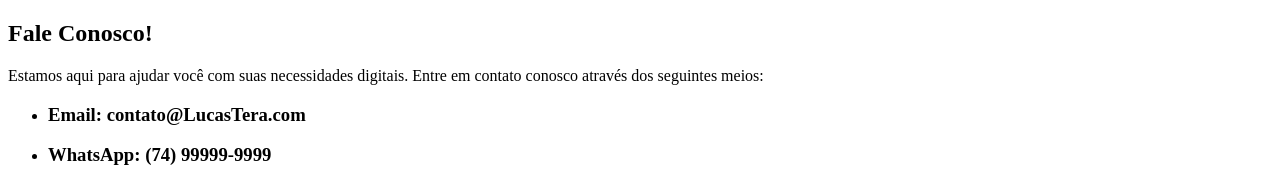
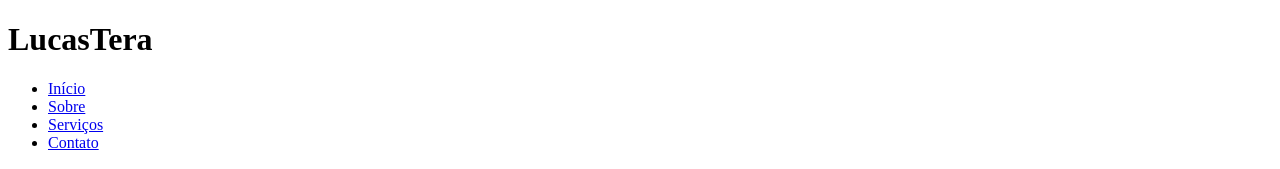
Before and after one commit to Cardyhue/ProjetoEstagio, a plain HTML site: page contato.html in a window 1280 px wide. Shown: the top 169 px of the page. Drawn offline with Linux system fonts and the light colour scheme.

Commit message:
Adicionando menu da navbar e interações com ele para outras paginas

```diff
--- a/contato.html
+++ b/contato.html
@@ -6,8 +6,20 @@
   <link rel="stylesheet" href="style.css">
 </head>
 <body>
+  <header class="navbar">
+    <div class="container">
+      <h1 class="logo">LucasTera</h1>
+      <nav>
+        <ul class="nav-links">
+          <li><a href="index.html">Início</a></li>
+          <li><a href="sobre.html">Sobre</a></li>
+          <li><a href="servicos.html">Serviços</a></li>
+          <li><a href="contato.html">Contato</a></li>
+        </ul>
+      </nav>
+    </div>
+  </header>
   <main>
-
     <article class="contato">
       <div class="container2">
         <h1>Fale Conosco!</h1>
```
Also changed, not shown: index.html (+13 -3 lines), servicos.html (+13 -1 lines), sobre.html (+13 -1 lines).
